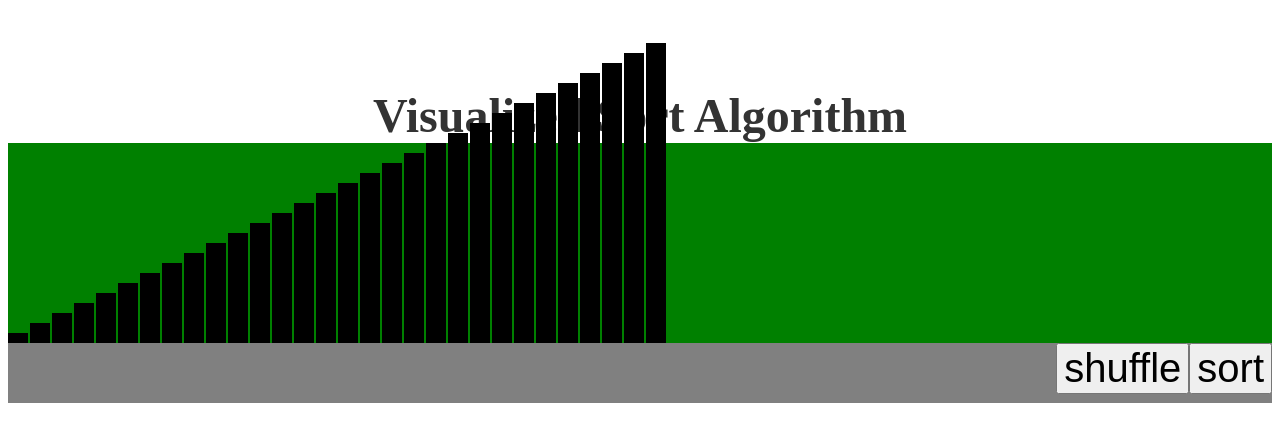
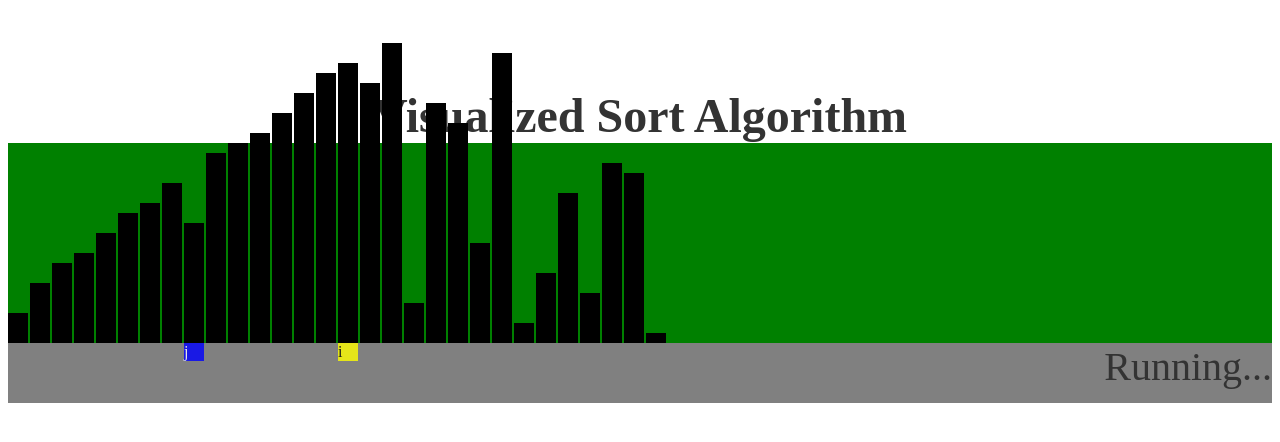
Before and after one commit to aluc-io/visualized-sort-algorithm, a Next.js app: page / in a window 1280 px wide. Both pictures are taken after a click on the button "sort". Shown: the top 442 px of the page. Built offline with nearby package versions, Linux system fonts and the light colour scheme.

Commit message:
feat: render progress of algorithm

```diff
--- a/components/InsertionSort.tsx
+++ b/components/InsertionSort.tsx
@@ -1,8 +1,17 @@
 import { range, shuffle } from 'lodash'
-import { useState, FC } from 'react'
+import { useState, FC, SetStateAction, Dispatch } from 'react'
 
+type TSetArr = Dispatch<SetStateAction<number[]>>
+type TSetIdx = Dispatch<SetStateAction<number>>
+type TSet = Dispatch<SetStateAction<any>>
+
+const DURATION = 20
 const SIZE = 30
+const BAR_WIDTH = 20
+const BAR_MARGIN = 2
+
 const getArr = () => shuffle(range(1,SIZE+1))
+const getX = (idx: number) => idx*(BAR_MARGIN+BAR_WIDTH)
 
 const swap = (arr: number[], a: number, b: number) => {
   const tmp = arr[a]
@@ -10,16 +19,25 @@ const swap = (arr: number[], a: number, b: number) => {
   arr[b] = tmp
 }
 
-const sort = (arr: number[]) => {
+const delaySet = (value: any, setArr: TSet) => new Promise((resolve) => {
+  setArr(value)
+  setTimeout(() => resolve(value), DURATION)
+})
+
+const sort = async (arr: number[], setArr: TSetArr, setIdxI: TSetIdx, setIdxJ: TSetIdx) => {
   // https://en.wikipedia.org/wiki/Insertion_sort
   let i = 1
   while (i < arr.length) {
     let j = i
+    await delaySet(j, setIdxJ)
     while (j > 0 && arr[j - 1] > arr[j]) {
       swap(arr, j, j - 1)
+      await delaySet([...arr], setArr)
       j = j - 1
+      await delaySet(j, setIdxJ)
     }
     i = i + 1
+    await delaySet(i, setIdxI)
   }
 }
 
@@ -30,7 +48,7 @@ interface IPropsBar {
 
 const Bar: FC<IPropsBar> = (props) => {
   const { value, idx } = props
-  const style = { height: value * 10, transform: `translateX(${idx*22}px)` }
+  const style = { height: value * 10, transform: `translateX(${getX(idx)}px)` }
   return (
     <>
       <div style={style} className='bar'/>
@@ -46,29 +64,34 @@ const Bar: FC<IPropsBar> = (props) => {
 }
 
 export default () => {
-
   const [arr, setArr] = useState(getArr())
+  const [idxI, setIdxI] = useState(1)
+  const [idxJ, setIdxJ] = useState(1)
+  const [isRunning, setIsRunning] = useState(false)
 
   const handleShuffle = () => {
     setArr(getArr())
+    setIdxI(1)
+    setIdxJ(1)
   }
-  const handleSort = () => {
-    const sortedArr = [...arr]
-    sort(sortedArr)
-    setArr(sortedArr)
+  const handleSort = async () => {
+    setIsRunning(true)
+    await sort(arr, setArr, setIdxI, setIdxJ)
+    setIsRunning(false)
   }
 
   return (
     <div>
       <div className='board'>
-
-        {arr.map((value, i)=> <Bar key={i} value={value} idx={i}/>)}
-
+        {arr.map((value, i) => <Bar key={i} value={value} idx={i}/>)}
       </div>
+      <div className='index i' style={{ transform: `translateX(${getX(idxI)}px)`}}>i</div>
+      <div className='index j' style={{ transform: `translateX(${getX(idxJ)}px)`}}>j</div>
 
       <div className='buttonBox'>
-        <button onClick={handleShuffle}>shuffle</button>
-        <button onClick={handleSort}>sort</button>
+        { !isRunning && <button onClick={handleShuffle}>shuffle</button>}
+        { !isRunning && <button onClick={handleSort}>sort</button>}
+        { isRunning && <div className='running'>Running...</div>}
       </div>
 
       <style jsx>{`
@@ -88,6 +111,22 @@ export default () => {
         button {
           font-size: 40px;
         }
+        .running {
+          font-size: 40px;
+        }
+        .index {
+          position: absolute;
+          width: 20px;
+          opacity: 0.8;
+        }
+        .index.j {
+          background-color: blue;
+          color: white;
+        }
+        .index.i {
+          background-color: yellow;
+          color: black;
+        }
       `}</style>
 
     </div>
```
